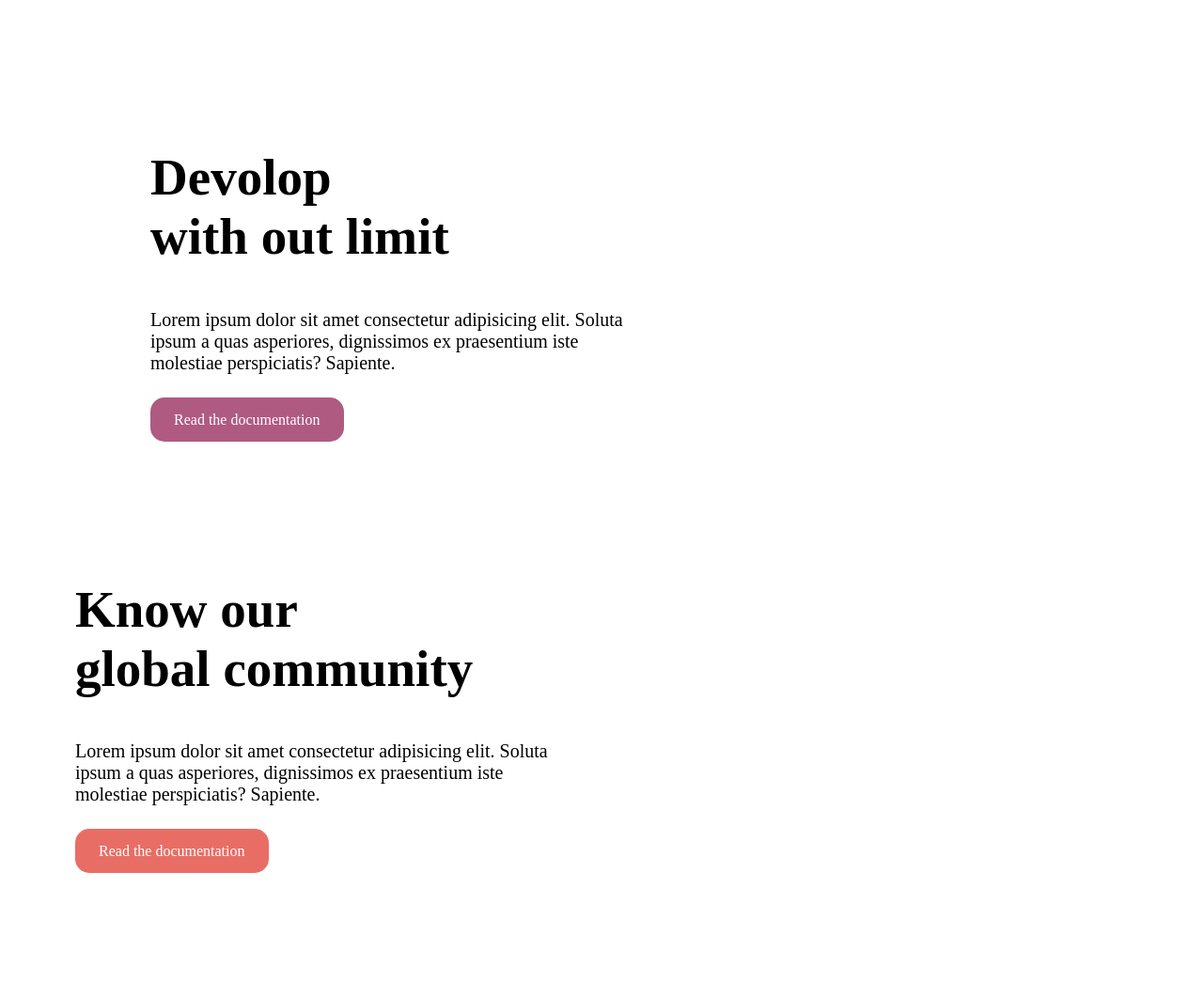
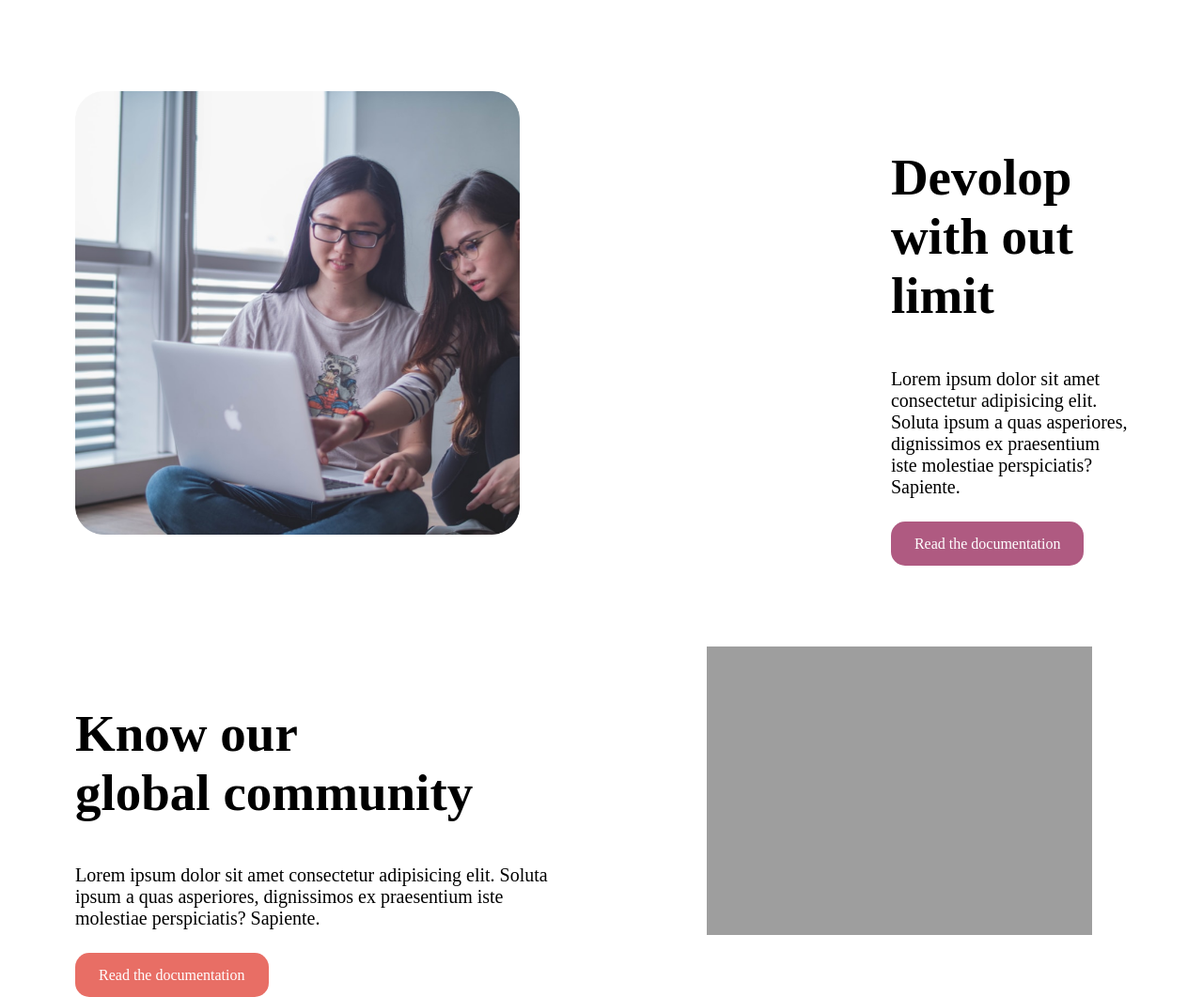
Before and after one commit to jaberhosen33/misson-2022, a plain HTML site: page index.html in a window 1280 px wide. Shown: the part 1262-2323 px from the top of the page at 94% size. Before the commit the page ends 2191 px from the top, so only its background shows below. Drawn offline with Linux system fonts and the light colour scheme; the site is published under a folder, as on GitHub Pages, so addresses that start at the root find nothing.

Commit message:
img addded

```diff
--- a/index.html
+++ b/index.html
@@ -75,7 +75,7 @@
     </section>
     <section class="devolop">
         <div class="">
-            <img src="/img/pictures/coding.png" alt="">
+            <img src="img/pictures/coding.png" alt="">
         </div>
         <div class="devolop-doc">
             <h1>
@@ -99,7 +99,7 @@
             <a href="#">Read the documentation</a>
         </div>
         <div>
-            <img src="/img/pictures/project.png" alt="">
+            <img src="img/pictures/project.png" alt="">
         </div>
 
     </section>
```
